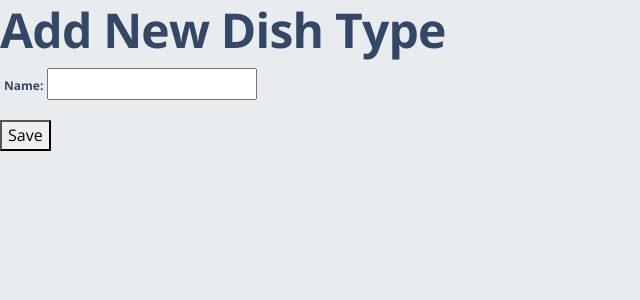
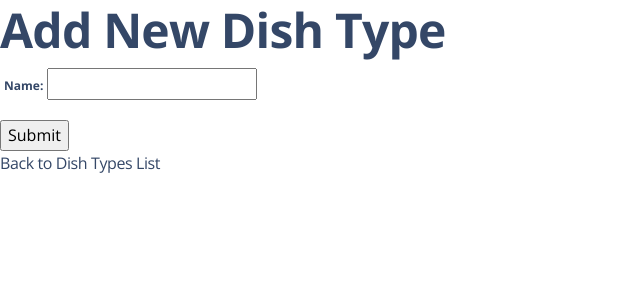
Before and after one commit to Postpostman/restaurant_kitchen_service, a Django app: page /dish_types/create/ in a window 1280 px wide. Shown: the top 300 px of the page, without its empty margins (0-640 px from the left). Run offline with Django 5.2, Linux system fonts and the light colour scheme; a user stored in the database is signed in; some libraries are stand-ins or nearby versions.

Commit message:
change button type on input as submit in forms & customize sidebar color

```diff
--- a/templates/home/dish_form.html
+++ b/templates/home/dish_form.html
@@ -1,9 +1,11 @@
-{% extends "index.html" %}
+{% extends "layouts/base_sections.html" %}
+
 {% block content %}
 <h1>{% if dish %}Edit Dish{% else %}Add New Dish{% endif %}</h1>
 <form method="post">
     {% csrf_token %}
     {{ form.as_p }}
-    <button type="submit">Save</button>
+    <input type="submit" value="Submit">
 </form>
+<a href="{% url 'restaurant_kitchen:dish_list' %}">Back to Dish List</a>
 {% endblock %}
--- a/templates/home/dish_type_form.html
+++ b/templates/home/dish_type_form.html
@@ -1,9 +1,11 @@
-{% extends "index.html" %}
+{% extends "layouts/base_sections.html" %}
+
 {% block content %}
-<h1>{% if dish_type %}Edit Dish Type{% else %}Add New Dish Type{% endif %}</h1>
+<h1>{% if dish %}Edit Dish Type{% else %}Add New Dish Type{% endif %}</h1>
 <form method="post">
     {% csrf_token %}
     {{ form.as_p }}
-    <button type="submit">Save</button>
+    <input type="submit" value="Submit">
 </form>
+<a href="{% url 'restaurant_kitchen:dish_list' %}">Back to Dish Types List</a>
 {% endblock %}
--- a/templates/includes/sidebar.html
+++ b/templates/includes/sidebar.html
@@ -1,4 +1,8 @@
 <div class="pt-3 pb-4" id="count-stats">
+  <a href="{% url 'logout' %}" class="btn"
+     style="background-color: #FF69B4; color: white; border: none; padding: 10px 20px; text-align: center; display: inline-block; border-radius: 5px; text-decoration: none;">
+    Log out
+  </a>
   <h4 class="text-primary">Navigation</h4>
   <ul class="nav flex-column">
     <li class="nav-item">
--- a/templates/index.html
+++ b/templates/index.html
@@ -7,7 +7,6 @@
 
 {% block content %}
 
-  <!-- Фон для всієї сторінки -->
   <div class="full-background" style="
       background-image: url('{% static 'img/curved-images/curved.jpg' %}');
       background-position: 50%;
@@ -20,7 +19,6 @@
       z-index: -1;">
   </div>
 
-  <!-- Sidebar Navigation -->
   <div class="sidebar" style="
        background-color: rgba(255, 255, 255, 0.8); /* Залишили напівпрозорий білий */
        padding: 20px;
@@ -71,8 +69,7 @@
             <div class="row">
               <div class="col-md-4 position-relative">
                 <div class="p-3 text-center">
-                  <h1 class="text-gradient text-primary"><span id="state1"
-                                                               countTo={{ num_cooks }}>{{ num_dishes }}</span></h1>
+                  <h1 class="text-gradient text-primary" id="state1">{{ num_cooks }}</h1>
                   <h5 class="mt-3">Cooks</h5>
                   <p class="text-sm">From assistants to chefs</p>
                 </div>
@@ -80,9 +77,7 @@
               </div>
               <div class="col-md-4 position-relative">
                 <div class="p-3 text-center">
-                  <h1 class="text-gradient text-primary"><span id="state2"
-                                                               countTo={{ num_dishes }}>{{ num_dishes }}</span>
-                  </h1>
+                  <h1 class="text-gradient text-primary" id="state2">{{ num_dishes }}</h1>
                   <h5 class="mt-3">Dishes</h5>
                   <p class="text-sm">A delicious palette of flavors and aromas</p>
                 </div>
@@ -90,7 +85,7 @@
               </div>
               <div class="col-md-4">
                 <div class="p-3 text-center">
-                  <h1 class="text-gradient text-primary" id="state3" countTo={{ num_dishes_types }}>0</h1>
+                  <h1 class="text-gradient text-primary" id="state3">{{ num_dish_types }}</h1>
                   <h5 class="mt-3">Dish types</h5>
                   <p class="text-sm">Food categories for all tastes</p>
                 </div>
```
Also changed, not shown: templates/home/cook_form.html (+5 -3 lines). Lines whose indentation alone changed are shown as unchanged.
